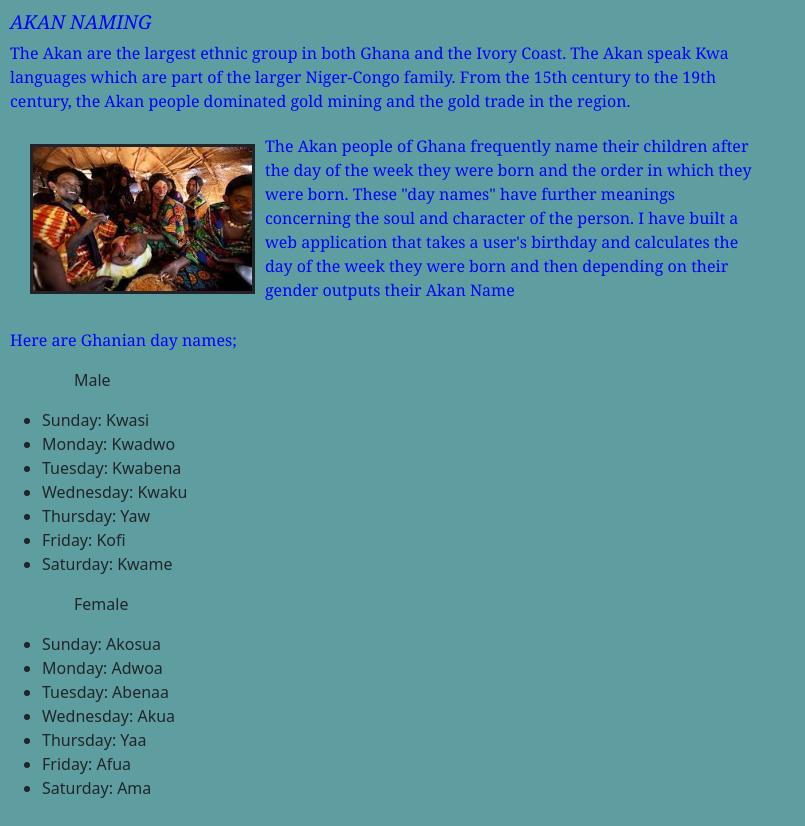
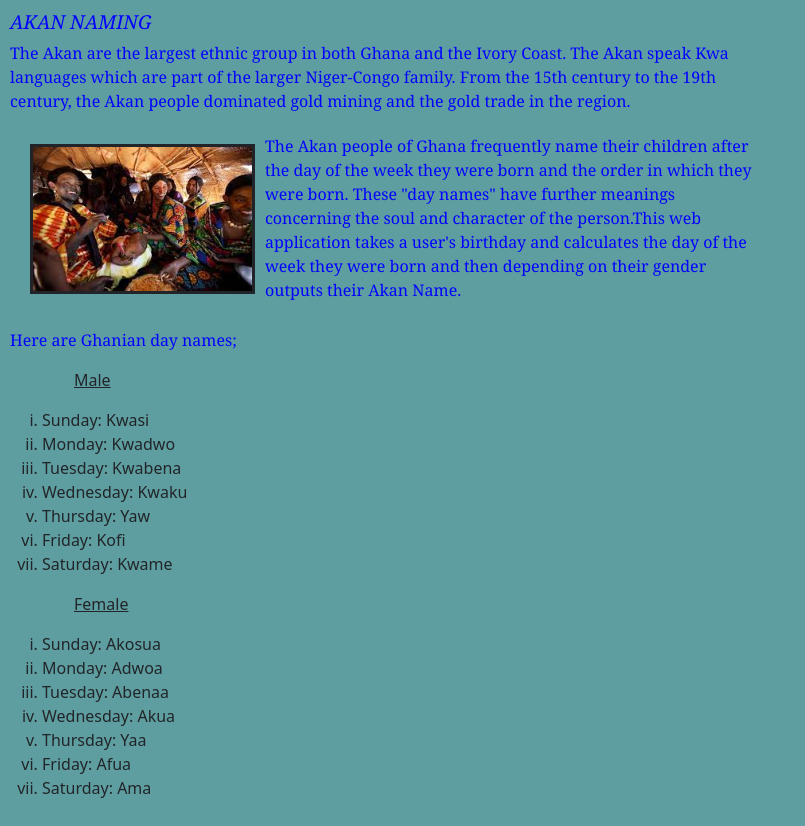
Before and after one commit to hwaweru/week2work, a plain HTML site: page index.html in a window 1280 px wide. Shown: the whole page, without its empty margins (0-805 px from the left). Drawn offline with Linux system fonts and the light colour scheme.

Commit message:
body edit

```diff
--- a/css/style.css
+++ b/css/style.css
@@ -25,3 +25,9 @@ div {
   padding: 5px;
   margin: 5px;
 }
+li {
+  list-style: lower-roman;
+}
+ol {
+  text-decoration: underline;
+}
--- a/index.html
+++ b/index.html
@@ -34,9 +34,9 @@
           The Akan people of Ghana frequently name their children after the day
           of the week they were born and the order in which they were born.
           These "day names" have further meanings concerning the soul and
-          character of the person. I have built a web application that takes a
-          user's birthday and calculates the day of the week they were born and
-          then depending on their gender outputs their Akan Name
+          character of the person.This web application takes a user's birthday
+          and calculates the day of the week they were born and then depending
+          on their gender outputs their Akan Name.
         </p>
       </div>
 
```
